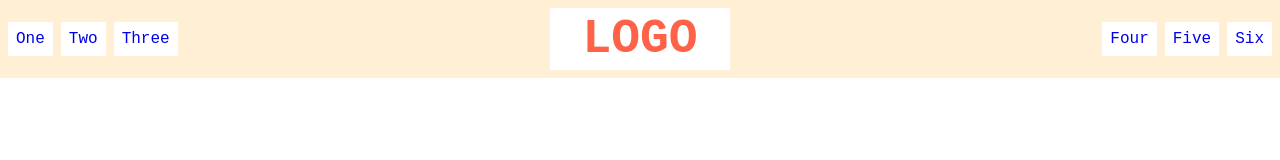
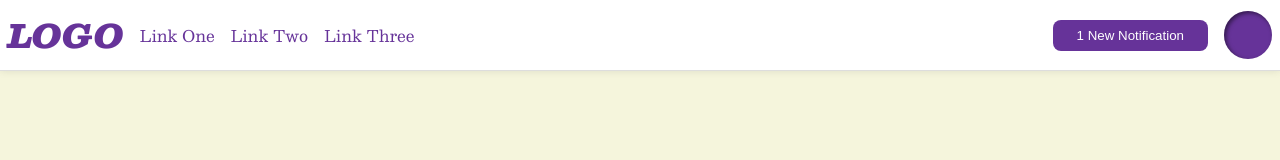
Before and after one commit to jgurung29/flex-header, a plain HTML site: page index.html in a window 1280 px wide. Drawn offline with nearby package versions, Linux system fonts and the light colour scheme.

Commit message:
Flexbox header 2 TOP

```diff
--- a/index.html
+++ b/index.html
@@ -4,25 +4,23 @@
     <meta charset="UTF-8" />
     <meta http-equiv="X-UA-Compatible" content="IE=edge" />
     <meta name="viewport" content="width=device-width, initial-scale=1.0" />
-    <title>Flex header</title>
+    <title>Flex header 2</title>
     <link rel="stylesheet" href="styles.css" />
   </head>
   <body>
     <div class="header">
-      <div class="left-links">
-        <ul>
-          <li><a href="#">One</a></li>
-          <li><a href="#">Two</a></li>
-          <li><a href="#">Three</a></li>
+      <div class="left">
+        <div class="logo">LOGO</div>
+        <ul class="link">
+          <li><a href="google.com">Link One</a></li>
+          <li><a href="google.com">Link Two</a></li>
+          <li><a href="google.com">Link Three</a></li>
         </ul>
       </div>
-      <div class="logo">LOGO</div>
-      <div class="right-links">
-        <ul>
-          <li><a href="#">Four</a></li>
-          <li><a href="#">Five</a></li>
-          <li><a href="#">Six</a></li>
-        </ul>
+
+      <div class="right">
+        <button class="notifications">1 New Notification</button>
+        <div class="profile-image"></div>
       </div>
     </div>
   </body>
--- a/styles.css
+++ b/styles.css
@@ -1,45 +1,70 @@
+@import url('https://fonts.googleapis.com/css2?family=Besley:ital,wght@0,400;1,900&display=swap');
+
 * {
     margin: 0;
     padding: 0;
     box-sizing: border-box;
 }
 
+body {
+    background-color: beige;
+    font-family: Besley, serif;
 
+}
 
-.header  {
-    font-family: monospace;
-    background: papayawhip;
+.header {
+    background-color: white;
+    border-bottom: 1px solid #ddd;
+    box-shadow: 0 0 8px rgba(0, 0, 0, 0.1);
+}
+
+.profile-image {
+    background-color: rebeccapurple;
+    box-shadow: inset 2px 2px 4px rgba(0, 0, 0, .5);
+    border-radius: 50%;
+    width: 48px;
+    height: 48px;
 }
 
 .logo {
-    font-size: 48px;
+    color: rebeccapurple;
+    font-size: 32px;
     font-weight: 900;
-    color: tomato;
-    background: white;
-    padding: 4px 32px;
+    font-style: italic;
+}
+
+button {
+    border: none;
+    border-radius: 8px;
+    background-color: rebeccapurple;
+    color: white;
+    padding: 8px 24px;
+}
+
+a {
+    text-decoration: none;
+    color: rebeccapurple;
 }
 
 ul {
     list-style-type: none;
 }
 
-  a{
-    font-size: 16px;
-    background-color: white;
+/* SOLUTIONS */
+.header {
+    display: flex;
+    justify-content: space-between;
     padding: 8px;
-    text-decoration: none;
 }
 
-  /* SOLUTIONS */
 
-  .header {
-    padding: 8px;
+ul {
+    display: flex;
+    gap: 16px;
+}
+
+.left, .right {
     display: flex;
     align-items: center;
-    justify-content: space-between;
+    gap: 16px;
 }
-
- div ul {
-    display: flex;
-    gap: 8px;
-  }
```
Lines whose indentation alone changed are shown as unchanged.
